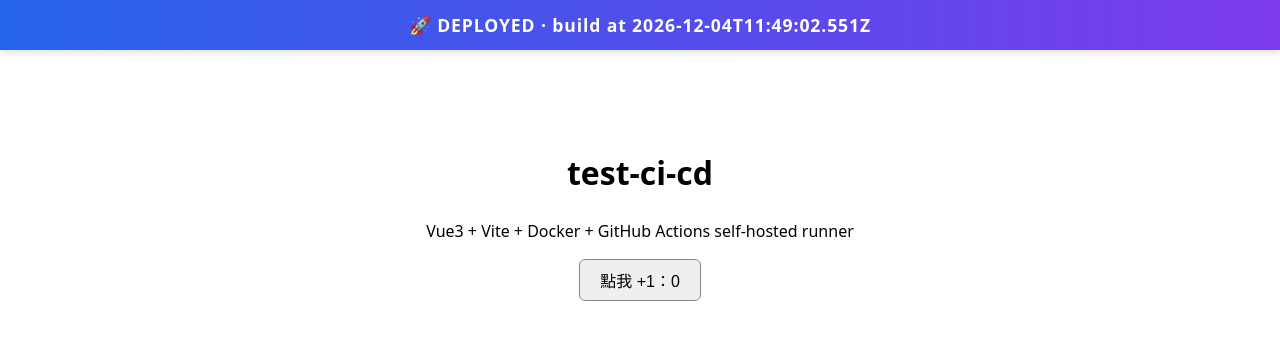
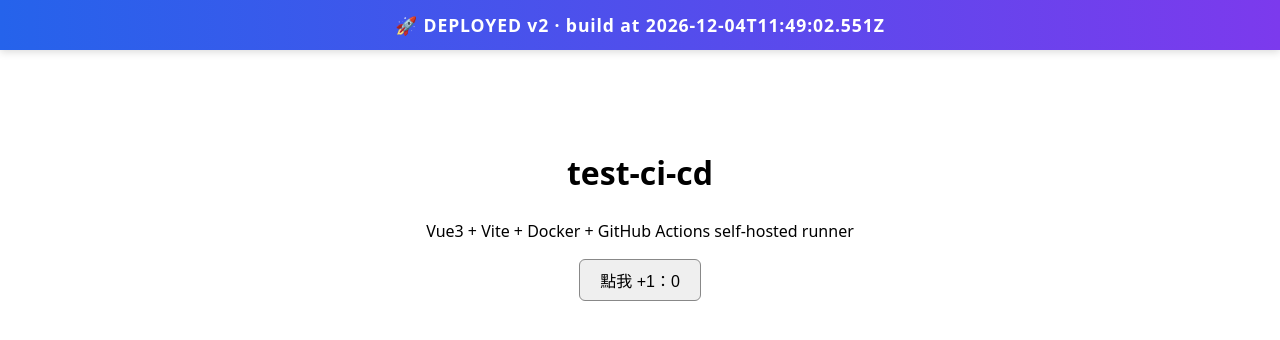
Before and after one commit to ewill-yu/test-ci-cd, a Vue app: page / in a window 1280 px wide. Shown: the top 340 px of the page. Built offline with nearby package versions, Linux system fonts and the light colour scheme.

Commit message:
feat: banner 加上 v2 版本標記
驗證 runner 離線時 workflow 會卡在 queued 狀態，無人認領。

```diff
--- a/src/App.vue
+++ b/src/App.vue
@@ -7,7 +7,7 @@ const buildTime = __BUILD_TIME__
 </script>
 
 <template>
-  <div class="deploy-banner">🚀 DEPLOYED · build at {{ buildTime }}</div>
+  <div class="deploy-banner">🚀 DEPLOYED v2 · build at {{ buildTime }}</div>
   <main class="container">
     <h1>test-ci-cd</h1>
     <p>Vue3 + Vite + Docker + GitHub Actions self-hosted runner</p>
```
